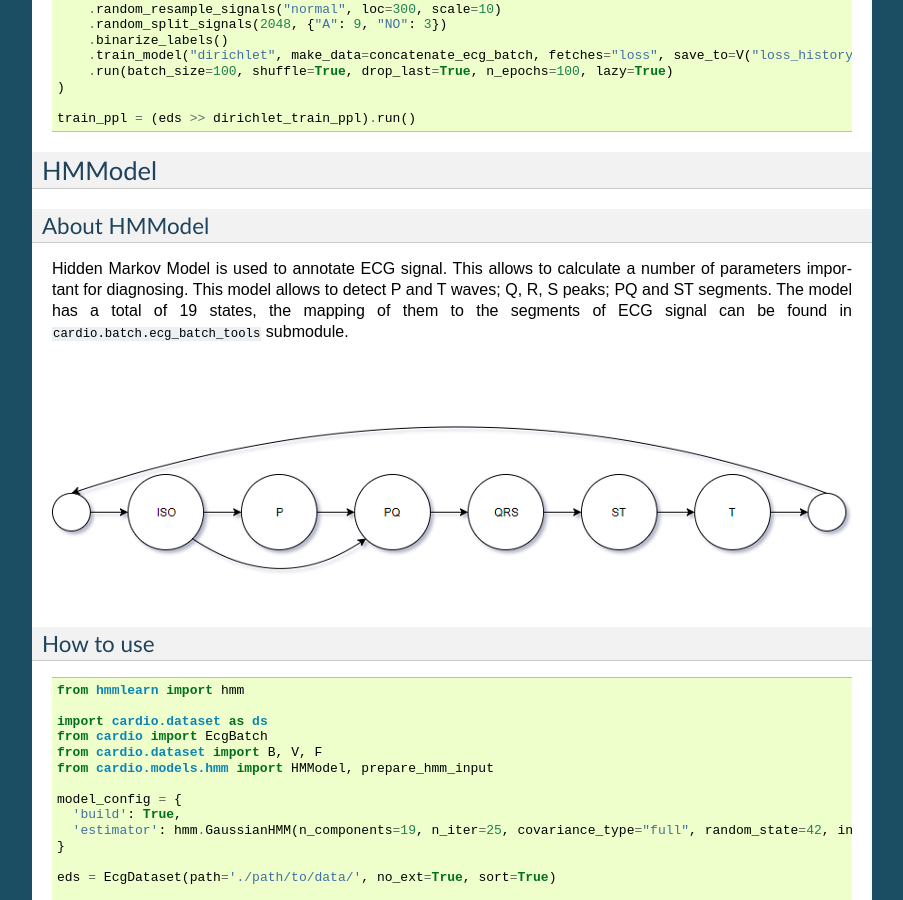
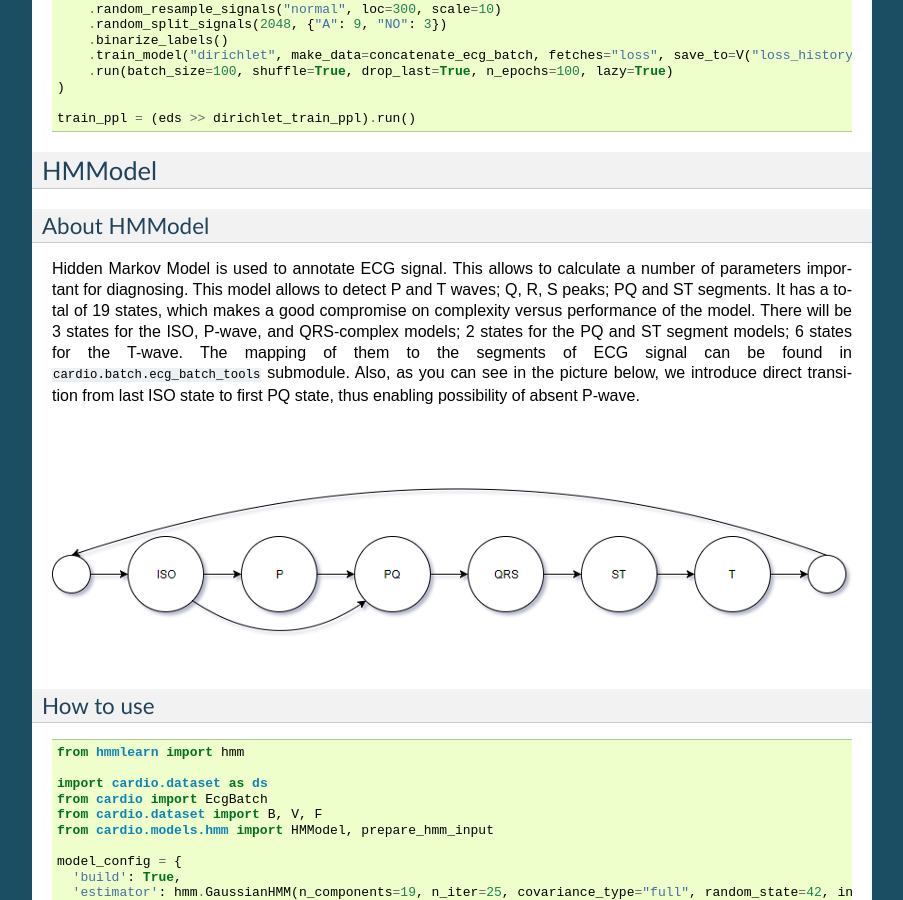
Before and after one commit to analysiscenter/cardio, a Sphinx documentation site: the page built from docs/modules/models.rst, in a window 1280 px wide and 900 px high, scrolled down 1444 px. Shown: the whole window, without its empty margins (258-1161 px from the left). Built offline with Sphinx 7.4.7, drawn with Linux system fonts in a browser that asks for light colours.

Commit message:
Expanded description of HMModel

```diff
--- a/docs/modules/models.rst
+++ b/docs/modules/models.rst
@@ -64,8 +64,9 @@ About HMModel
 ~~~~~~~~~~~~~~~~~~~~
 
 Hidden Markov Model is used to annotate ECG signal. This allows to calculate a number of parameters important for diagnosing.
-This model allows to detect P and T waves; Q, R, S peaks; PQ and ST segments. The model
-has a total of 19 states, the mapping of them to the segments of ECG signal can  be found in ``cardio.batch.ecg_batch_tools`` submodule.
+This model allows to detect P and T waves; Q, R, S peaks; PQ and ST segments.
+It has a total of 19 states, which makes a good compromise on complexity versus performance of the model. There will be 3 states for the ISO, P-wave, and QRS-complex models; 2 states for the PQ and ST segment models; 6 states for the T-wave. The mapping of them to the segments of ECG signal can  be found in ``cardio.batch.ecg_batch_tools`` submodule.
+Also, as you can see in the picture below, we introduce direct transition from last ISO state to first PQ state, thus enabling possibility of absent P-wave.
 
 .. image:: hmmodel.png
 
```
